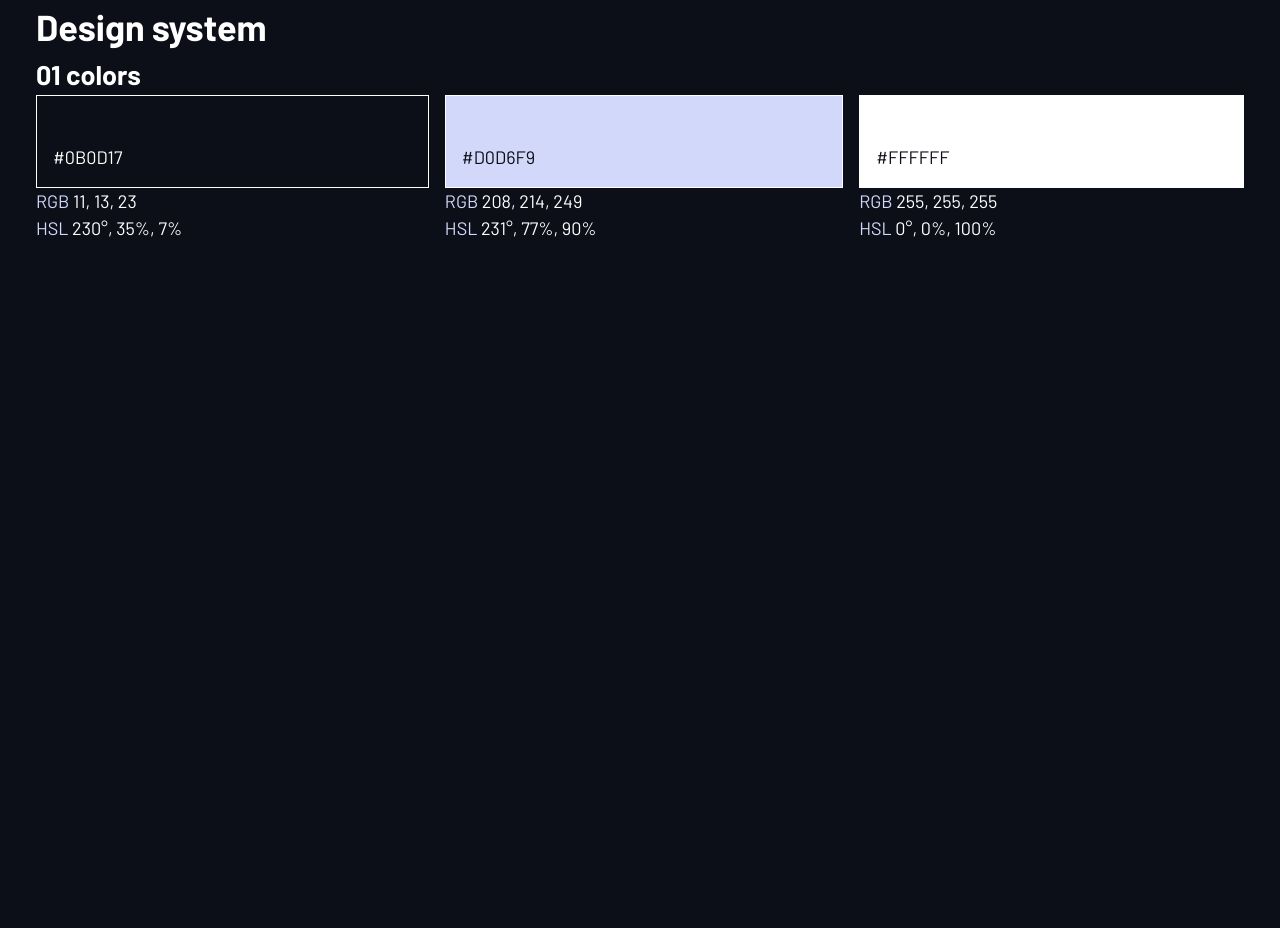
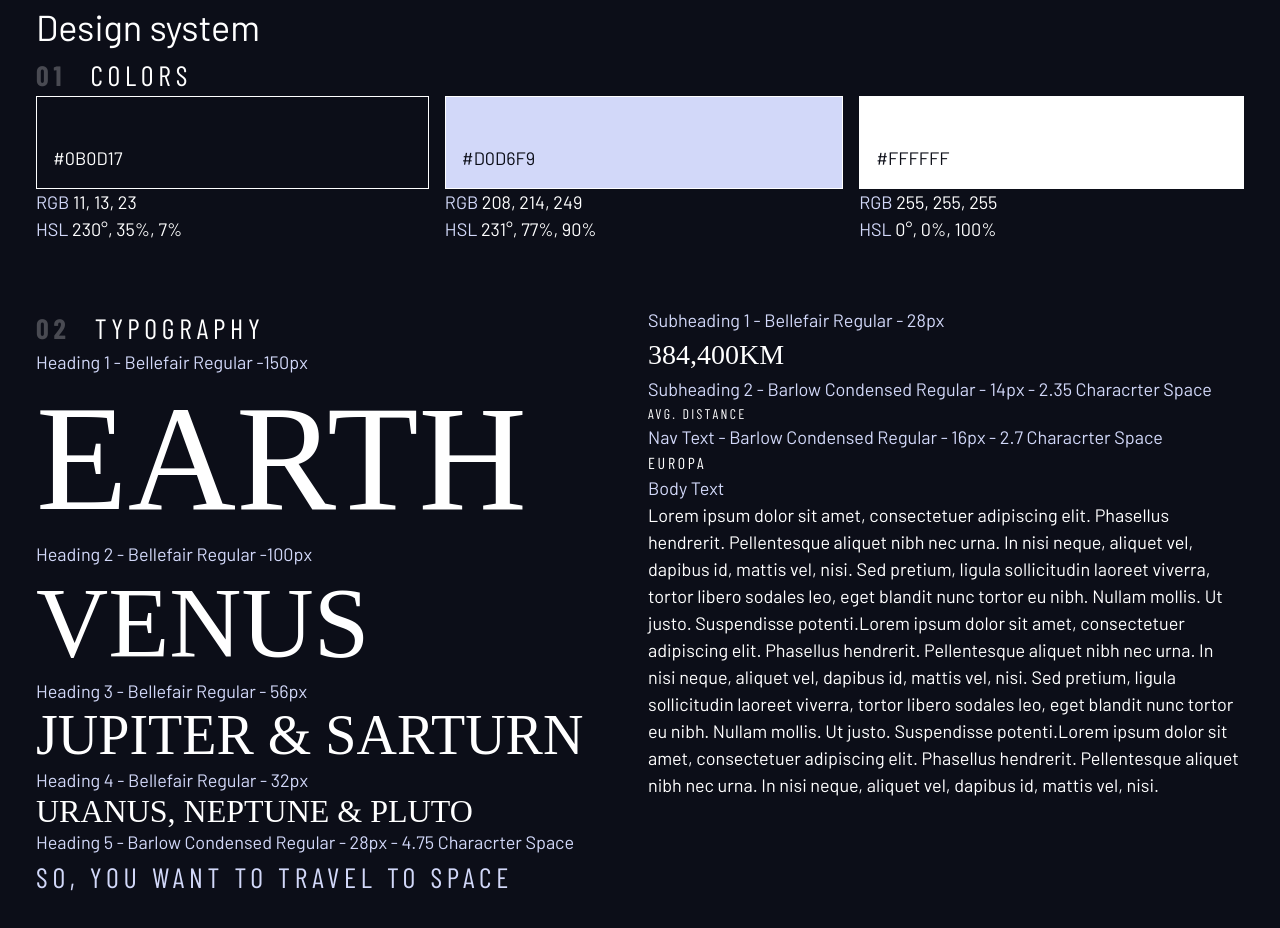
Before and after one commit to Santanu29/space-tourism-website, a plain HTML site: page index.html in a window 1280 px wide. Before the commit the page ends 800 px from the top, so only its background shows below. Drawn offline with nearby package versions, Linux system fonts and the light colour scheme; a web font is replaced by a local one.

Commit message:
numbered tiles added

```diff
--- a/index.html
+++ b/index.html
@@ -20,7 +20,7 @@
 			<h1>Design system</h1>
 
 			<section id="colors">
-				<h2><span>01</span> colors</h2>
+				<h2 class="numbered-title"><span>01</span> Colors</h2>
 				<div class="flex">
 					<div style="flex-grow: 1">
 						<div class="bg-dark text-white" style="padding: 3rem 1rem 1rem; border: 1px solid white">#0B0D17</div>
@@ -44,6 +44,56 @@
 					</div>
 				</div>
 			</section>
+
+			<section id="typography" style="margin: 4rem 0">
+				<div class="flex">
+					<div style="flex-basis: 100%">
+						<h2 class="numbered-title"><span>02</span> Typography</h2>
+						<div>
+							<p class="text-accent">Heading 1 - Bellefair Regular -150px</p>
+							<p class="fs-900 ff-serif uppercase">Earth</p>
+						</div>
+						<div>
+							<p class="text-accent">Heading 2 - Bellefair Regular -100px</p>
+							<p class="fs-800 ff-serif uppercase">Venus</p>
+						</div>
+						<div>
+							<p class="text-accent">Heading 3 - Bellefair Regular - 56px</p>
+							<p class="fs-700 ff-serif uppercase">Jupiter & Sarturn</p>
+						</div>
+						<div>
+							<p class="text-accent">Heading 4 - Bellefair Regular - 32px</p>
+							<p class="fs-600 ff-serif uppercase">Uranus, Neptune & Pluto</p>
+						</div>
+						<div>
+							<p class="text-accent">Heading 5 - Barlow Condensed Regular - 28px - 4.75 Characrter Space</p>
+							<p class="text-accent fs-500 ff-sans-cond uppercase letter-spacing-1">So, you want to travel to space</p>
+						</div>
+					</div>
+
+					<div style="flex-basis: 100%">
+						<div>
+							<p class="text-accent">Subheading 1 - Bellefair Regular - 28px</p>
+							<p class="fs-500 ff-serif uppercase">384,400km</p>
+						</div>
+						<div>
+							<p class="text-accent">Subheading 2 - Barlow Condensed Regular - 14px - 2.35 Characrter Space</p>
+							<p class="fs-200 uppercase ff-sans-cond letter-spacing-3">avg. distance</p>
+						</div>
+						<div>
+							<p class="text-accent">Nav Text - Barlow Condensed Regular - 16px - 2.7 Characrter Space</p>
+							<p class="fs-300 uppercase ff-sans-cond letter-spacing-2">Europa</p>
+						</div>
+						<div>
+							<p class="text-accent">Body Text</p>
+							<p>
+								Lorem ipsum dolor sit amet, consectetuer adipiscing elit. Phasellus hendrerit. Pellentesque aliquet nibh nec urna. In nisi neque, aliquet vel, dapibus id, mattis vel, nisi. Sed pretium, ligula sollicitudin laoreet viverra, tortor libero sodales leo, eget blandit nunc tortor eu nibh. Nullam mollis. Ut justo. Suspendisse potenti.Lorem ipsum dolor sit amet, consectetuer adipiscing elit. Phasellus hendrerit. Pellentesque aliquet nibh nec urna. In nisi neque, aliquet vel, dapibus id, mattis vel, nisi. Sed pretium, ligula sollicitudin laoreet viverra, tortor libero sodales leo, eget blandit nunc tortor eu nibh. Nullam mollis. Ut justo. Suspendisse potenti.Lorem ipsum dolor sit amet, consectetuer adipiscing elit. Phasellus hendrerit. Pellentesque aliquet nibh nec
+								urna. In nisi neque, aliquet vel, dapibus id, mattis vel, nisi.
+							</p>
+						</div>
+					</div>
+				</div>
+			</section>
 		</div>
 
 		<script src="script.js"></script>
--- a/style.css
+++ b/style.css
@@ -34,6 +34,16 @@
 	padding: 0;
 	margin: 0;
 	box-sizing: border-box;
+}
+
+h1,
+h2,
+h3,
+h4,
+h5,
+h6,
+p {
+	font-weight: 400;
 }
 
 /* set up body */
@@ -142,3 +152,62 @@ select {
 .ff-sans-normal {
 	font-family: var(--ff-sans-normal);
 }
+
+.letter-spacing-1 {
+	letter-spacing: 4.75px;
+}
+.letter-spacing-2 {
+	letter-spacing: 2.7px;
+}
+.letter-spacing-3 {
+	letter-spacing: 2.35px;
+}
+
+.uppercase {
+	text-transform: uppercase;
+}
+
+.fs-900 {
+	font-size: var(--fs-900);
+}
+.fs-800 {
+	font-size: var(--fs-800);
+}
+.fs-700 {
+	font-size: var(--fs-700);
+}
+.fs-600 {
+	font-size: var(--fs-600);
+}
+.fs-500 {
+	font-size: var(--fs-500);
+}
+.fs-400 {
+	font-size: var(--fs-400);
+}
+.fs-300 {
+	font-size: var(--fs-300);
+}
+.fs-200 {
+	font-size: var(--fs-200);
+}
+
+.fs-900,
+.fs-800,
+.fs-700,
+.fs-600 {
+	line-height: 1.1;
+}
+
+.numbered-title {
+	font-family: var(--ff-sans-cond);
+	font-size: var(--fs-500);
+	text-transform: uppercase;
+	letter-spacing: 4.72px;
+}
+
+.numbered-title span {
+	margin-right: 0.5em;
+	font-weight: 700;
+	color: hsl(var(--clr-white) / 0.25);
+}
```
